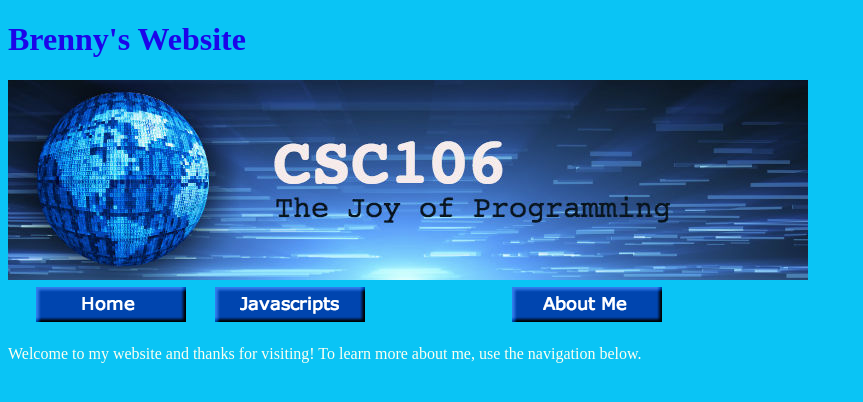
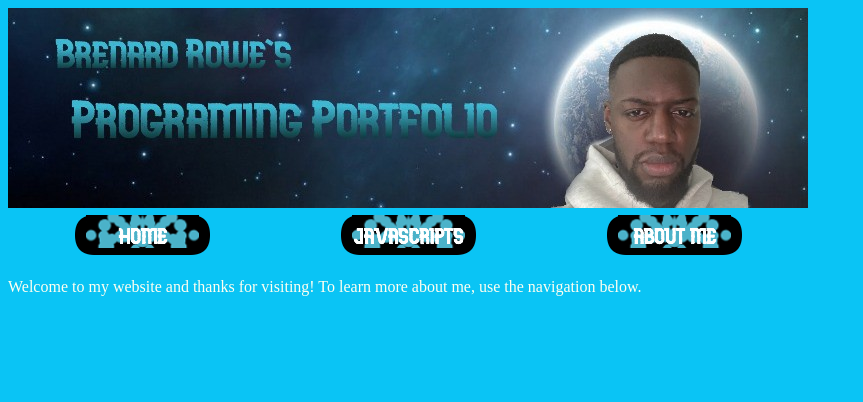
Before and after one commit to brenardrowe77/brenardrowe77.github.io, a plain HTML site: page index.html in a window 1280 px wide. Shown: the whole page, without its empty margins (0-863 px from the left). Drawn offline with Linux system fonts and the light colour scheme.

Commit message:
Add files via upload

```diff
--- a/index.html
+++ b/index.html
@@ -3,17 +3,16 @@
     <head>
         <link rel="stylesheet" href="mystyle.css">
         <meta charset="utf-8">
-        <title>Brenny's Programming Portfolio</title>
+        <title>Brenard's Programming Portfolio</title>
     </head>
     <body>
-    <h1> Brenny's Website</h1>
-    <img src="csc106_banner.jpg"></img>
+    <img src="myBanner.jpg"></img>
     <table width="800px">
         <table id="nav-table">
             <tr>
-                <td id="nav-td"><a href="index.html"><img src="home.png" alt="home button"></a></td>
-                <td><a href="javascripts.html"><img src="js.png" alt="javascripts button"></a></td>
-                <td><a href="aboutme.html"><img src="aboutme.png" alt="aboutme button"></a></td>
+                <td id="nav-td"><a href="index.html"><img src="home1.png" alt="home button"></a></td>
+                <td id="nav-td"><a href="javascripts.html"><img src="javascripts.png" alt="javascripts button"></a></td>
+                <td id="nav-td"><a href="aboutme.html"><img src="about.png" alt="aboutme button"></a></td>
            </tr>
         </table>
         <p id="paragraph-one">Welcome to my website and thanks for visiting! To learn more about me, use the navigation below.</p>
```
Also changed, not shown: aboutme.html (+0 -1 lines).
